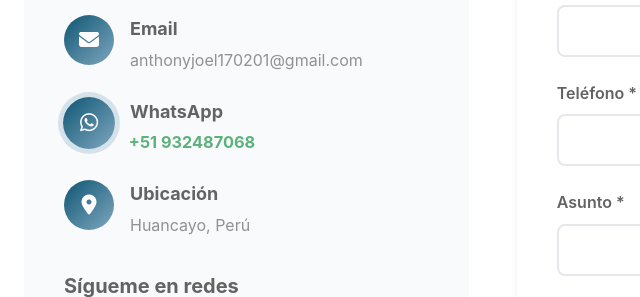
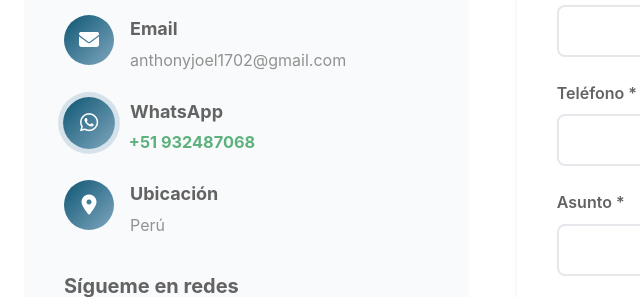
Before and after one commit to Joel-Carhuachin/Ingeniero-de-sistemas, a plain HTML site: page contacto.html in a window 1280 px wide. Shown: the part 626-923 px from the top of the page, 36-676 px from the left. Drawn offline with Linux system fonts and the light colour scheme.

Commit message:
Actualización: Se cambio el correo secundario por el correo primario y se elimino huancayo de la ubicación.

```diff
--- a/contacto.html
+++ b/contacto.html
@@ -54,7 +54,7 @@
                             </div>
                             <div class="contact-text">
                                 <h3>Email</h3>
-                                <a href="mailto:anthonyjoel170201@gmail.com">anthonyjoel170201@gmail.com</a>
+                                <a href="mailto:anthonyjoel1702@gmail.com">anthonyjoel1702@gmail.com</a>
                             </div>
                         </div>
 
@@ -74,7 +74,7 @@
                             </div>
                             <div class="contact-text">
                                 <h3>Ubicación</h3>
-                                <p>Huancayo, Perú</p>
+                                <p>Perú</p>
                             </div>
                         </div>
                     </div>
```
